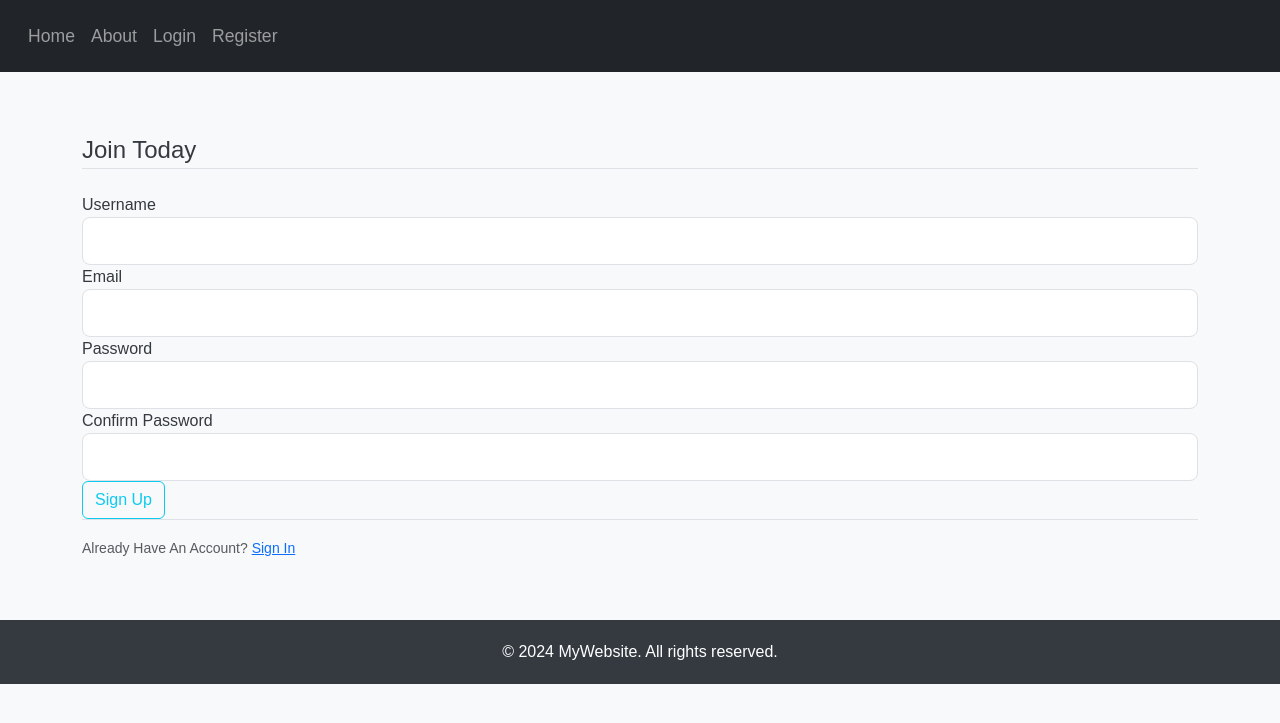
After one commit to obakas/Flask05, a Flask app: page /register in a window 1280 px wide. The commit adds this page. Shown: the top 723 px of the page. Run offline with Flask 3, Linux system fonts and the light colour scheme.

Commit message:
fourth commit

```diff
--- a/Blog.py
+++ b/Blog.py
@@ -1,8 +1,10 @@
-from flask import Flask, render_template, url_for
+from flask import Flask, render_template, url_for, flash, redirect
+from forms import RegistrationForm, LoginForm
+
 app = Flask(__name__)
+app.config['SECRET_KEY'] = '5791628bb0b13ce0c676dfde280ba245'
 
-
-Posts = [
+posts = [
     {
         'author':'Idris Obaka',
         'title': 'Blog Post 1',
@@ -16,16 +18,39 @@ Posts = [
         'date_posted': 'July 25 2024'
     }
 ]
+
+
 @app.route("/")
 @app.route("/home")
 def home():
-    return render_template('home.html',posts=Posts)
+    return render_template('home.html', posts=posts)
 
 
 @app.route("/about")
 def about():
-    return render_template('about.html',title='about')
+    return render_template('about.html', title='About')
 
 
-if __name__== '__main__':
+@app.route("/register", methods=['GET', 'POST'])
+def register():
+    form = RegistrationForm()
+    if form.validate_on_submit():
+        flash(f'Account created for {form.username.data}!', 'success')
+        return redirect(url_for('home'))
+    return render_template('register.html', title='Register', form=form)
+
+
+@app.route("/login", methods=['GET', 'POST'])
+def login():
+    form = LoginForm()
+    if form.validate_on_submit():
+        if form.email.data == 'admin@blog.com' and form.password.data == 'password':
+            flash('You have been logged in!', 'success')
+            return redirect(url_for('home'))
+        else:
+            flash('Login Unsuccessful. Please check username and password', 'danger')
+    return render_template('login.html', title='Login', form=form)
+
+
+if __name__ == '__main__':
     app.run(debug=True)
--- a/Templates/layout.html
+++ b/Templates/layout.html
@@ -19,23 +19,22 @@
     <header>
          <!-- Navigation Bar -->
          <nav class="navbar navbar-expand-lg navbar-dark bg-dark">
-            <a class="navbar-brand" href="#">MyWebsite</a>
             <button class="navbar-toggler" type="button" data-toggle="collapse" data-target="#navbarNav" aria-controls="navbarNav" aria-expanded="false" aria-label="Toggle navigation">
                 <span class="navbar-toggler-icon"></span>
             </button>
             <div class="collapse navbar-collapse" id="navbarNav">
                 <ul class="navbar-nav ml-auto">
                     <li class="nav-item">
-                        <a class="nav-link" href="#">Home</a>
+                        <a class="nav-link" href="{{ url_for('home') }}">Home</a>
                     </li>
                     <li class="nav-item">
-                        <a class="nav-link" href="#">About</a>
+                        <a class="nav-link" href="{{ url_for('about') }}">About</a>
                     </li>
                     <li class="nav-item">
-                        <a class="nav-link" href="#">Services</a>
+                        <a class="nav-link" href="{{ url_for('login') }}">Login</a>
                     </li>
                     <li class="nav-item">
-                        <a class="nav-link" href="#">Contact</a>
+                        <a class="nav-link" href="{{ url_for('register') }}">Register</a>
                     </li>
                 </ul>
             </div>
@@ -44,6 +43,15 @@
 
     <main>
         <div class="container">
+            {% with messages = get_flashed_messages(with_categories=true) %}
+                {% if messages %}
+                    {% for category, message in messages %}
+                        <div class="alert alert-{{ category }}">
+                            {{ message }}
+                        </div>
+                    {% endfor %}
+                {% endif %}
+            {% endwith %}
             {% block content %}
             {% endblock %}
         </div>
--- /dev/null
+++ b/Templates/register.html
@@ -0,0 +1,72 @@
+{% extends "layout.html" %}
+{% block content %}
+    <div class="content-section">
+        <form method="POST" action="">
+            {{ form.hidden_tag() }}
+            <fieldset class="form-group">
+                <legend class="border-bottom mb-4">Join Today</legend>
+                <div class="form-group">
+                    {{ form.username.label(class="form-control-label") }}
+
+                    {% if form.username.errors %}
+                        {{ form.username(class="form-control form-control-lg is-invalid") }}
+                        <div class="invalid-feedback">
+                            {% for error in form.username.errors %}
+                                <span>{{ error }}</span>
+                            {% endfor %}
+                        </div>
+                    {% else %}
+                        {{ form.username(class="form-control form-control-lg") }}
+                    {% endif %}
+                </div>
+                <div class="form-group">
+                    {{ form.email.label(class="form-control-label") }}
+                    {% if form.email.errors %}
+                        {{ form.email(class="form-control form-control-lg is-invalid") }}
+                        <div class="invalid-feedback">
+                            {% for error in form.email.errors %}
+                                <span>{{ error }}</span>
+                            {% endfor %}
+                        </div>
+                    {% else %}
+                        {{ form.email(class="form-control form-control-lg") }}
+                    {% endif %}
+                </div>
+                <div class="form-group">
+                    {{ form.password.label(class="form-control-label") }}
+                    {% if form.password.errors %}
+                        {{ form.password(class="form-control form-control-lg is-invalid") }}
+                        <div class="invalid-feedback">
+                            {% for error in form.password.errors %}
+                                <span>{{ error }}</span>
+                            {% endfor %}
+                        </div>
+                    {% else %}
+                        {{ form.password(class="form-control form-control-lg") }}
+                    {% endif %}
+                </div>
+                <div class="form-group">
+                    {{ form.confirm_password.label(class="form-control-label") }}
+                    {% if form.confirm_password.errors %}
+                        {{ form.confirm_password(class="form-control form-control-lg is-invalid") }}
+                        <div class="invalid-feedback">
+                            {% for error in form.confirm_password.errors %}
+                                <span>{{ error }}</span>
+                            {% endfor %}
+                        </div>
+                    {% else %}
+                        {{ form.confirm_password(class="form-control form-control-lg") }}
+                    {% endif %}
+                </div>
+            </fieldset>
+            <div class="form-group">
+                {{ form.submit(class="btn btn-outline-info") }}
+            </div>
+        </form>
+    </div>
+    <div class="border-top pt-3">
+        <small class="text-muted">
+            Already Have An Account? <a class="ml-2" href="{{ url_for('login') }}">Sign In</a>
+        </small>
+    </div>
+{% endblock content %}
--- /dev/null
+++ b/forms.py
@@ -0,0 +1,18 @@
+from flask_wtf import FlaskForm
+from wtforms import StringField, PasswordField, SubmitField, BooleanField
+from wtforms.validators import DataRequired, Length, Email, EqualTo
+
+
+class RegistrationForm(FlaskForm):
+    username = StringField('Username', validators=[DataRequired(), Length(min=2, max=20)])
+    email = StringField('Email', validators=[DataRequired(), Email()])
+    password = PasswordField('Password', validators=[DataRequired()])
+    confirm_password = PasswordField('Confirm Password', validators=[DataRequired(), EqualTo('password')])
+    submit = SubmitField('Sign Up')
+
+
+class LoginForm(FlaskForm):
+    email = StringField('Email', validators=[DataRequired(), Email()])
+    password = PasswordField('Password', validators=[DataRequired()])
+    remember = BooleanField('Remember Me')
+    submit = SubmitField('Login')
```
Also changed, not shown: Templates/login.html (added, +52 -0 lines).
